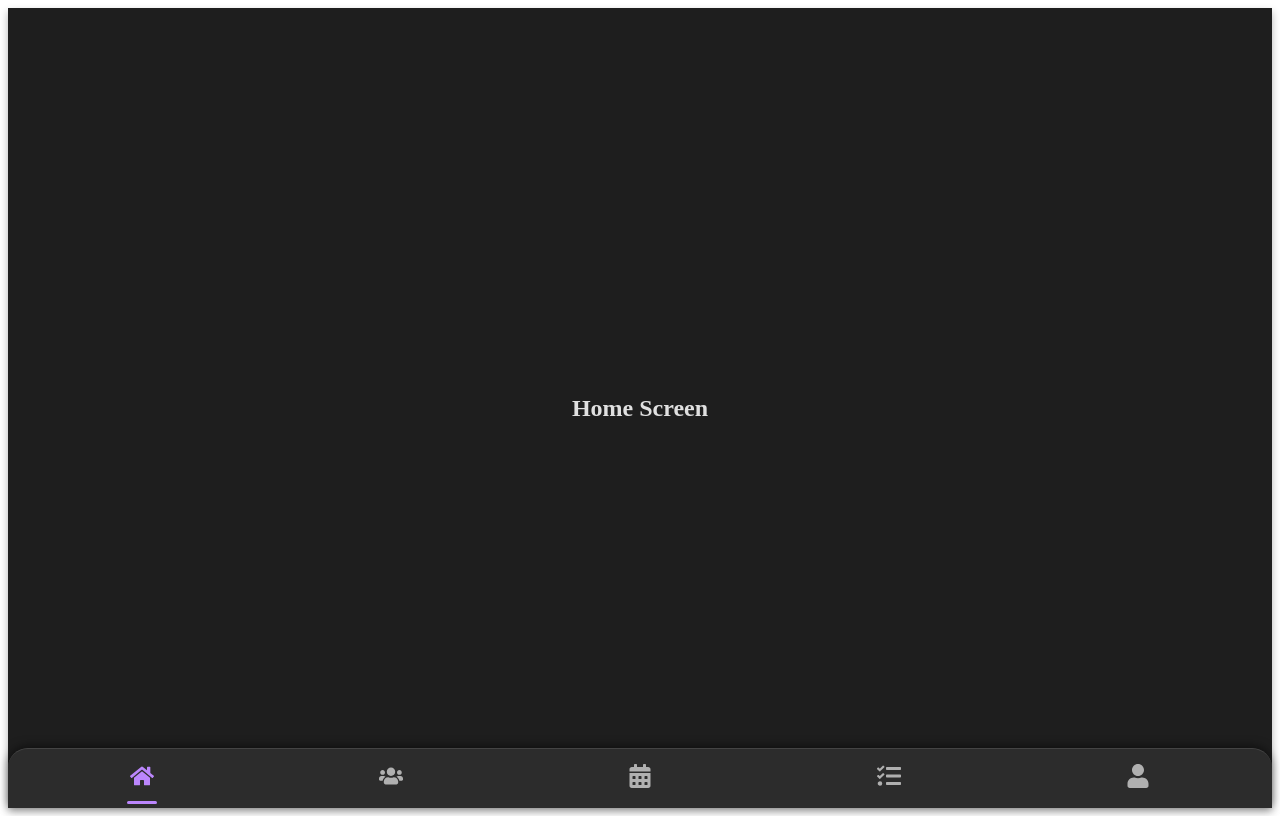
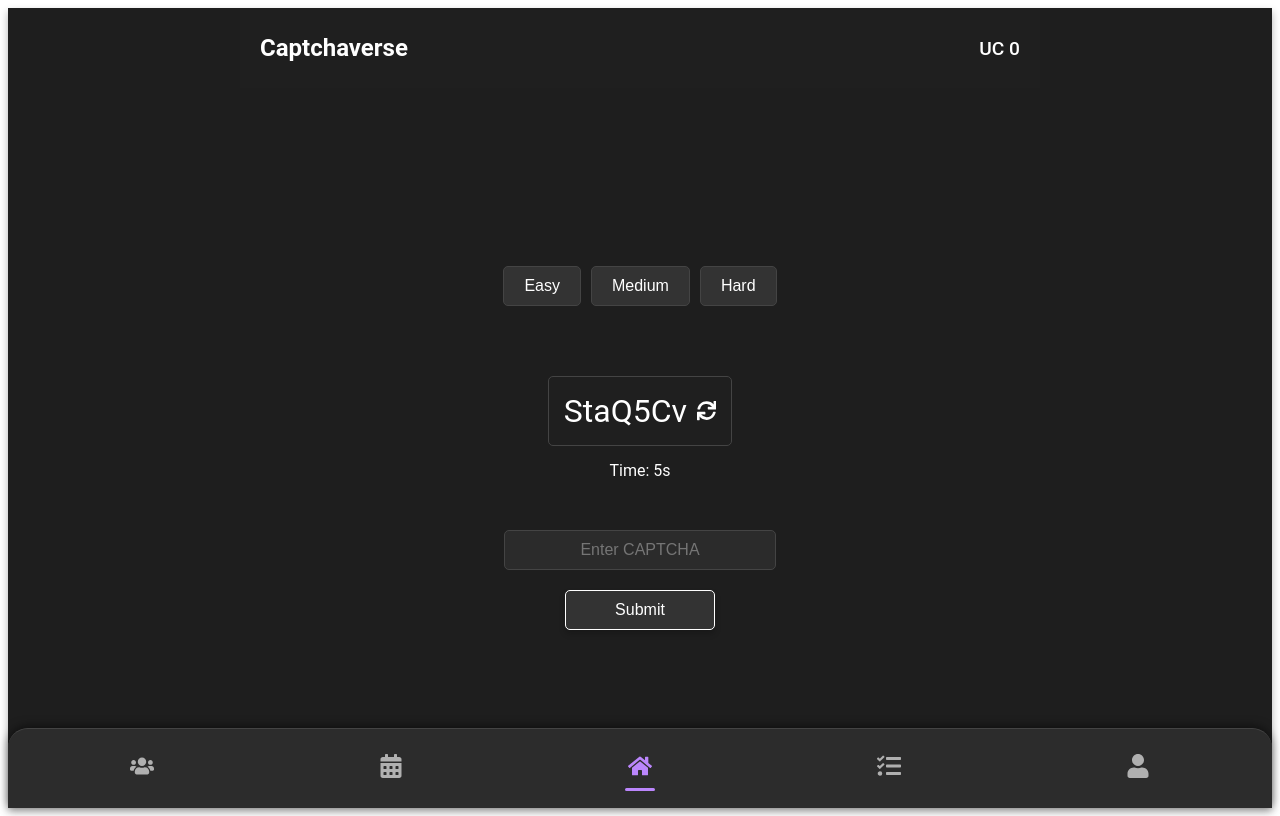
Before and after one commit to dot-css/captchaverse, a React (Create React App) app: page / in a window 1280 px wide. Built offline with nearby package versions, Linux system fonts and the light colour scheme.

Commit message:
Prepare for GitHub Pages deployment

```diff
--- a/package.json
+++ b/package.json
@@ -18,6 +18,7 @@
     "js-captcha": "^1.3.0",
     "react": "^18.3.1",
     "react-dom": "^18.3.1",
+    "react-hot-toast": "^2.4.1",
     "react-icons": "^5.2.1",
     "react-responsive": "^10.0.0",
     "react-router-dom": "^6.25.1",
--- a/src/MenuBar.js
+++ b/src/MenuBar.js
@@ -1,5 +1,4 @@
-// src/MenuBar.js
-import React, { useState } from 'react';
+import React, { useState, useEffect } from 'react';
 import { FaHome, FaUser, FaTasks, FaCalendarAlt, FaUsers } from 'react-icons/fa';
 import Tooltip from '@mui/material/Tooltip';
 import { Link, useLocation } from 'react-router-dom';
@@ -8,10 +7,16 @@ const MenuBar = () => {
   const location = useLocation();
   const [activeItem, setActiveItem] = useState(location.pathname);
 
+  useEffect(() => {
+    if (location.pathname === '/') {
+      setActiveItem('/');
+    }
+  }, [location.pathname]);
+
   const menuItems = [
-    { icon: <FaHome />, label: 'Home', path: '/' },
     { icon: <FaUsers />, label: 'Referral', path: '/referral' },
     { icon: <FaCalendarAlt />, label: 'Events', path: '/events' },
+    { icon: <FaHome />, label: 'Home', path: '/' },
     { icon: <FaTasks />, label: 'Task', path: '/task' },
     { icon: <FaUser />, label: 'Profile', path: '/profile' },
   ];
@@ -51,7 +56,7 @@ const styles = {
     display: 'flex',
     justifyContent: 'space-around',
     alignItems: 'center',
-    height: '60px',
+    height: '80px',
     borderTop: '1px solid #444', // Darker border for visibility
     position: 'absolute',
     bottom: 0,
@@ -83,7 +88,7 @@ const styles = {
   },
   activeLine: {
     position: 'absolute',
-    bottom: 0,
+    bottom: 3,
     width: '30px',
     height: '3px',
     background: '#BB86FC', // Light purple for the active line
--- a/src/screens/Home.js
+++ b/src/screens/Home.js
@@ -1,12 +1,255 @@
-// src/screens/Home.js
-import React from 'react';
+import React, { useState, useEffect } from 'react';
+import toast, { Toaster } from 'react-hot-toast';
+import { FaSync } from 'react-icons/fa';
 
 const Home = () => {
+  const [points, setPoints] = useState(0);
+  const [difficulty, setDifficulty] = useState('easy');
+  const [captcha, setCaptcha] = useState('');
+  const [timer, setTimer] = useState(10);
+  const [input, setInput] = useState('');
+  const [intervalId, setIntervalId] = useState(null);
+
+  useEffect(() => {
+    startGame('easy');
+    return () => clearInterval(intervalId); // Cleanup interval on component unmount
+  }, []);
+
+  useEffect(() => {
+    if (timer > 0) {
+      const id = setInterval(() => {
+        setTimer(prev => prev - 1);
+      }, 1000);
+      setIntervalId(id);
+      return () => clearInterval(id);
+    } else if (timer === 0 && difficulty) {
+      handleWrongAnswer();
+    }
+  }, [timer, difficulty]);
+
+  const generateCaptcha = () => {
+    const chars = 'ABCDEFGHIJKLMNOPQRSTUVWXYZabcdefghijklmnopqrstuvwxyz0123456789';
+    let result = '';
+    for (let i = 0; i < 7; i++) {
+      result += chars.charAt(Math.floor(Math.random() * chars.length));
+    }
+    setCaptcha(result);
+  };
+
+  const startGame = (level) => {
+    setDifficulty(level);
+    generateCaptcha();
+    setInput('');
+    switch (level) {
+      case 'easy':
+        setTimer(10);
+        break;
+      case 'medium':
+        setTimer(5);
+        break;
+      case 'hard':
+        setTimer(3);
+        break;
+      default:
+        setTimer(10);
+    }
+  };
+
+  const handleWrongAnswer = () => {
+    switch (difficulty) {
+      case 'easy':
+        setPoints(prev => Math.max(0, prev - 2));
+        break;
+      case 'medium':
+        setPoints(prev => Math.max(0, prev - 5));
+        break;
+      case 'hard':
+        setPoints(prev => Math.max(0, prev - 10));
+        break;
+      default:
+        break;
+    }
+    startGame(difficulty);
+  };
+
+  const handleSubmit = () => {
+    if (input === captcha) {
+      switch (difficulty) {
+        case 'easy':
+          setPoints(prev => prev + 1);
+          toast.success('Correct! +1 UC');
+          break;
+        case 'medium':
+          setPoints(prev => prev + 5);
+          toast.success('Correct! +5 UC');
+          break;
+        case 'hard':
+          setPoints(prev => prev + 20);
+          toast.success('Correct! +20 UC');
+          break;
+        default:
+          break;
+      }
+      startGame(difficulty);
+    } else {
+      toast.error('Wrong CAPTCHA!');
+      handleWrongAnswer();
+    }
+  };
+
+  const handleRefresh = () => {
+    generateCaptcha();
+    startGame(difficulty); // Restart the game with current difficulty to reset the timer
+  };
+
   return (
-    <div>
-      <h2>Home Screen</h2>
+    <div style={containerStyle}>
+      <header style={headerStyle}>
+        <h1 style={titleStyle}>Captchaverse</h1>
+        <div style={pointsStyle}>UC {points}</div>
+      </header>
+      <main style={mainStyle}>
+        <div style={buttonContainerStyle}>
+          <button style={difficultyButtonStyle} onClick={() => startGame('easy')}>Easy</button>
+          <button style={difficultyButtonStyle} onClick={() => startGame('medium')}>Medium</button>
+          <button style={difficultyButtonStyle} onClick={() => startGame('hard')}>Hard</button>
+        </div>
+        {difficulty && (
+          <div style={captchaContainerStyle}>
+            <div style={captchaBoxStyle}>
+              {captcha}
+              <FaSync style={refreshIconStyle} onClick={handleRefresh} />
+            </div>
+            <div style={timerStyle}>Time: {timer}s</div>
+            <input
+              style={inputStyle}
+              type="text"
+              value={input}
+              onChange={(e) => setInput(e.target.value)}
+              placeholder="Enter CAPTCHA"
+            />
+            <button style={submitButtonStyle} onClick={handleSubmit}>Submit</button>
+          </div>
+        )}
+      </main>
+      <Toaster />
     </div>
   );
 };
 
+const containerStyle = {
+  display: 'flex',
+  flexDirection: 'column',
+  height: '100vh', // Dark background color
+  color: '#ffffff',
+  width: '100vh',
+  fontFamily: 'Roboto, sans-serif',
+};
+
+const headerStyle = {
+  display: 'flex',
+  justifyContent: 'space-between',
+  alignItems: 'center',
+  padding: '10px 20px',
+  backgroundColor: '#1f1f1f', // Darker header background
+
+};
+
+const titleStyle = {
+  fontSize: '1.5rem',
+  fontWeight: 700,
+};
+
+const pointsStyle = {
+  fontSize: '1.2rem',
+  fontWeight: 500,
+};
+
+const mainStyle = {
+  flex: 1,
+  display: 'flex',
+  flexDirection: 'column',
+  justifyContent: 'center',
+  alignItems: 'center',
+};
+
+const buttonContainerStyle = {
+  display: 'flex',
+  gap: '10px',
+  marginBottom: '50px',
+};
+
+const difficultyButtonStyle = {
+  padding: '10px 20px',
+  fontSize: '1rem',
+  backgroundColor: '#333333', // Dark button background
+  color: '#ffffff',
+  border: '1px solid #444444', // Slightly lighter border
+  borderRadius: '5px',
+  cursor: 'pointer',
+  transition: 'background-color 0.3s ease',
+};
+
+const captchaContainerStyle = {
+  display: 'flex',
+  flexDirection: 'column',
+  alignItems: 'center',
+  gap: '10px',
+  marginTop: '20px',
+};
+
+const captchaBoxStyle = {
+  fontSize: '2rem',
+  backgroundColor: '#1f1f1f',
+  padding: '15px',
+  borderRadius: '5px',
+  display: 'flex',
+  alignItems: 'center',
+  border: '1px solid #444444',
+  position: 'relative',
+};
+
+const refreshIconStyle = {
+  marginLeft: '10px',
+  cursor: 'pointer',
+  fontSize: '1.2rem',
+  color: '#ffffff',
+  transition: 'color 0.3s ease',
+};
+
+const timerStyle = {
+  fontSize: '1rem',
+  marginTop: '5px',
+  marginBottom:'40px',
+};
+
+const inputStyle = {
+  padding: '10px',
+  fontSize: '1rem',
+  borderRadius: '5px',
+  border: '1px solid #444444', // Dark border
+  backgroundColor: '#2b2b2b',
+  color: '#ffffff',
+  width: '250px',
+  textAlign: 'center',
+  placeholder: 'Enter CAPTCHA',
+  marginBottom:'10px',
+};
+
+
+const submitButtonStyle = {
+  width: '150px',
+  padding: '10px 20px',
+  fontSize: '1rem',
+  backgroundColor: '#333333',
+  color: '#ffffff',
+  border: '1px solid #ffffff',
+  borderRadius: '5px',
+  cursor: 'pointer',
+  transition: 'background-color 0.3s ease, transform 0.2s ease',
+  boxShadow: '0 4px 6px rgba(0, 0, 0, 0.2)',
+};
+
+
+
 export default Home;
```
Also changed, not shown: 1 other file (tests, documents, lock files or other folders).
